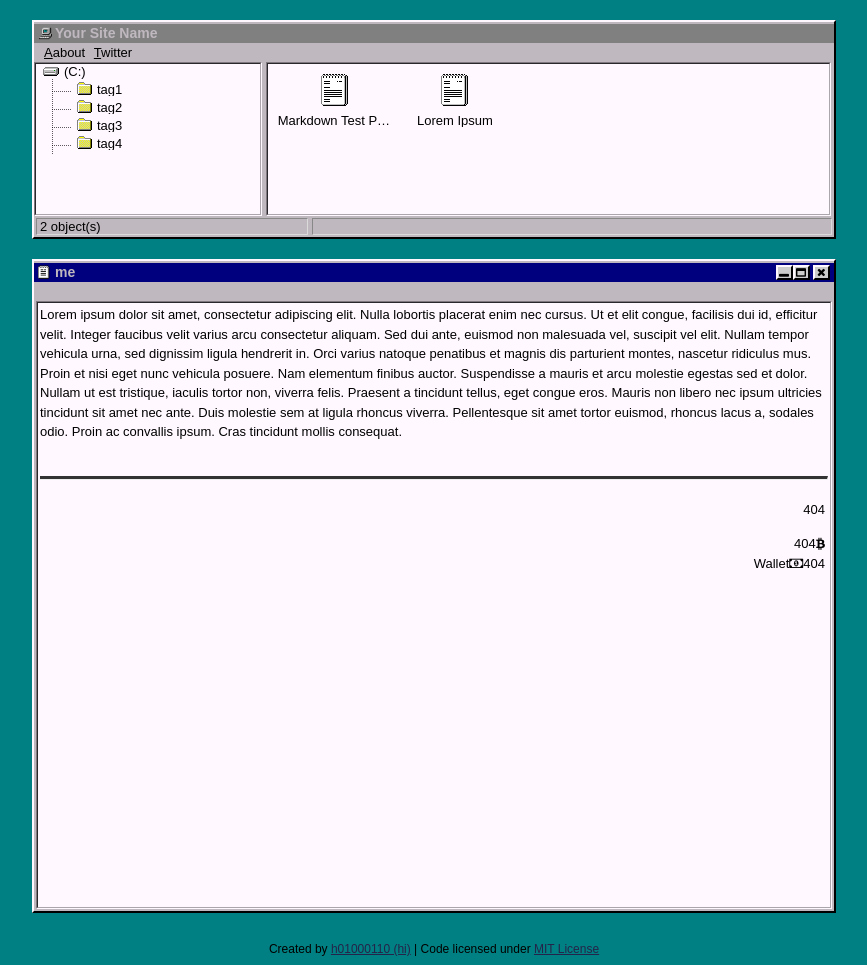
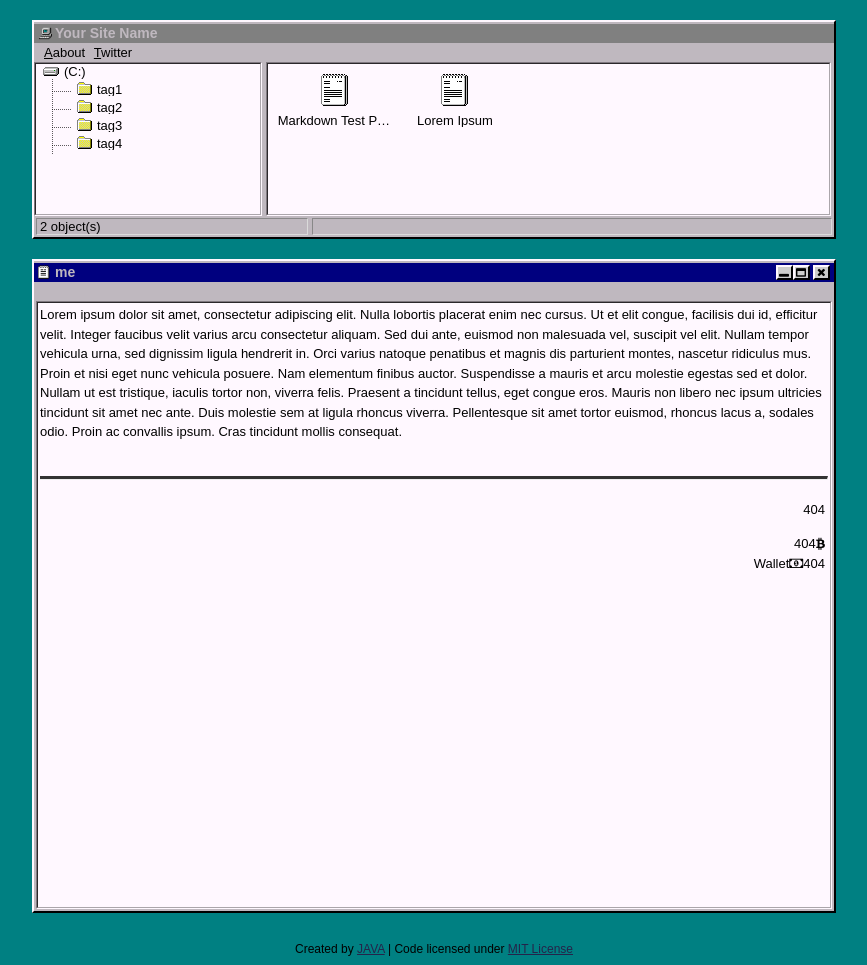
Before and after one commit to wkqk0619/wkqk0619.github.io, a Jekyll site: the page built from me/index.md, in a window 1280 px wide. Shown: the whole page, without its empty margins (206-1073 px from the left). Built offline with Jekyll 4.4.1, drawn with Linux system fonts in a browser that asks for light colours.

Commit message:
이름 수정
이름 수정

```diff
--- a/_layouts/default.html
+++ b/_layouts/default.html
@@ -92,7 +92,7 @@
 	<script src="/assets/js/001.js"></script>
 	<script src="/assets/js/002.js"></script>
 	<div class="footer">
-		<p>Created by <a href="http://github.com/h01000110" target="_blank">h01000110 (hi)</a> | Code licensed under <a href="https://github.com/h01000110/h01000110.github.io/blob/master/LICENSE" target="_blank">MIT License</a></p>
+		<p>Created by <a href="http://github.com/wkqk0619" target="_blank">JAVA</a> | Code licensed under <a href="https://github.com/h01000110/wkqk0619.github.io/blob/master/LICENSE" target="_blank">MIT License</a></p>
 	</div>
 </body>
 </html>
```
